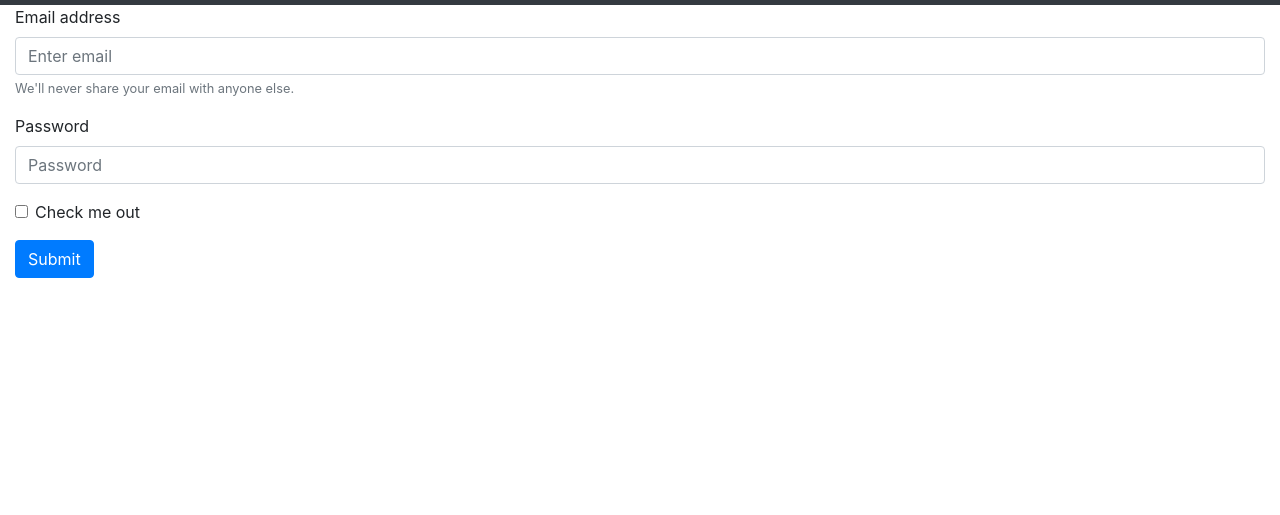
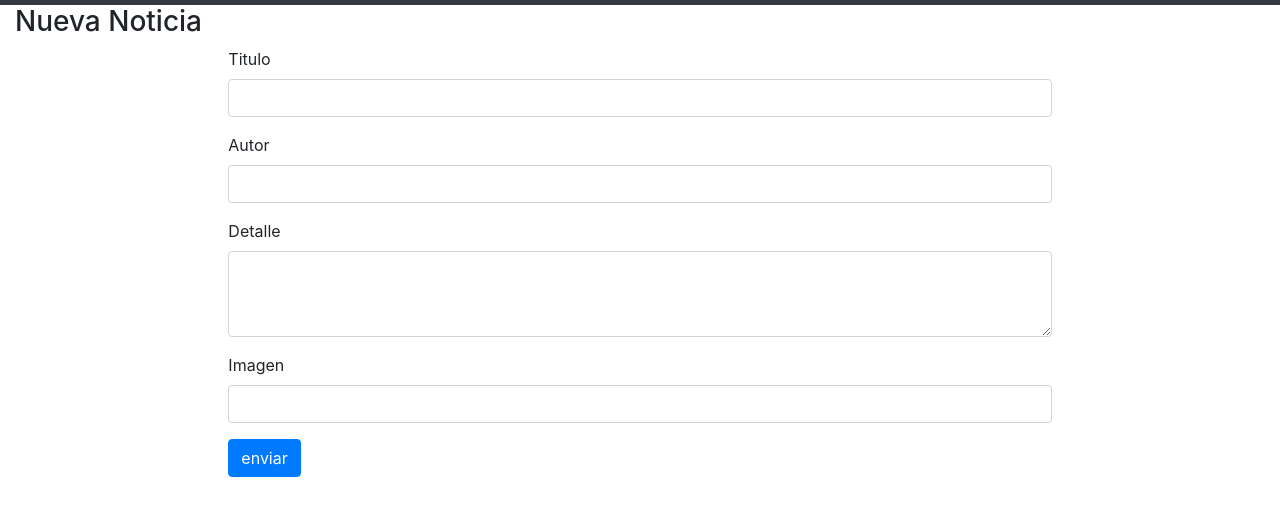
Before and after one commit to cecilia1982/primer-repo, a website: page public/formulario.html in a window 1280 px wide. Shown: the part 51-566 px from the top of the page. Drawn offline with Linux system fonts and the light colour scheme.

Commit message:
Integrando Loki como mini base de datos

```diff
--- /dev/null
+++ b/noticias.json
@@ -0,0 +1 @@
+{"filename":"noticias.json","collections":[{"name":"noticias","data":[{"titulo":"Argentina 2030","autor":"Cecilia","detalle":"dada","imagen":"hola","meta":{"revision":0,"created":1553215756387,"version":0},"$loki":1}],"idIndex":[1],"binaryIndices":{},"constraints":null,"uniqueNames":[],"transforms":{},"objType":"noticias","dirty":false,"cachedIndex":null,"cachedBinaryIndex":null,"cachedData":null,"adaptiveBinaryIndices":true,"transactional":false,"cloneObjects":false,"cloneMethod":"parse-stringify","asyncListeners":false,"disableMeta":false,"disableChangesApi":true,"disableDeltaChangesApi":true,"autoupdate":false,"serializableIndices":true,"ttl":null,"maxId":1,"DynamicViews":[],"events":{"insert":[],"update":[],"pre-insert":[],"pre-update":[],"close":[],"flushbuffer":[],"error":[],"delete":[null],"warning":[null]},"changes":[]}],"databaseVersion":1.5,"engineVersion":1.5,"autosave":true,"autosaveInterval":4000,"autosaveHandle":null,"throttledSaves":true,"options":{"autoload":true,"autosave":true,"autosaveInterval":4000,"serializationMethod":"normal","destructureDelimiter":"$<\n","recursiveWait":true,"recursiveWaitLimit":false,"recursiveWaitLimitDuration":2000,"started":1553215735367},"persistenceMethod":"fs","persistenceAdapter":null,"verbose":false,"events":{"init":[null],"loaded":[],"flushChanges":[],"close":[],"changes":[],"warning":[]},"ENV":"NODEJS"}
--- a/package.json
+++ b/package.json
@@ -19,6 +19,10 @@
   "dependencies": {
     "fs": "0.0.1-security",
     "http": "0.0.0",
+    "lokijs": "^1.5.6",
     "path": "^0.12.7"
+  },
+  "devDependencies": {
+    "nodemon": "^1.18.10"
   }
 }
--- a/public/formulario.html
+++ b/public/formulario.html
@@ -48,39 +48,37 @@
             </ul>
         </div>
     </nav>
-
-
-    <main class="container-fluid">
-        <!-- INICIO FORM -->
-
-        <form action="./enviar" method="POST">
-
-            <!--Query String
+    <!--Query String
 
                 en la URL aparece la url de action con los parametros y valores correo / clave  -- si no esta determinado el method, aparece la clave en la url, como peticion GET. Usar el method POST por seguridad y cuando envio archivos.
 
             -->
-
-            <div class="form-group">
-                <label for="exampleInputEmail1">Email address</label>
-                <input type="email" name="correo"class="form-control" id="exampleInputEmail1" aria-describedby="emailHelp" placeholder="Enter email">
-                <small id="emailHelp" class="form-text text-muted">We'll never share your email with anyone else.</small>
+    <main class="container-fluid">
+        <!-- INICIO FORM -->
+        <h3>Nueva Noticia</h3>
+        <form action="./enviar" method="POST" class="row">
+            <div class="form-group col-8 offset-2">
+                <label for="titulo">Titulo</label>
+                <input type="text" name="titulo" class="form-control">
             </div>
-            <div class="form-group">
-                <label for="exampleInputPassword1">Password</label>
-                <input type="password" name="clave" class="form-control" id="exampleInputPassword1" placeholder="Password">
+            <div class="form-group col-8 offset-2">
+                <label for="titulo">Autor</label>
+                <input type="text" name="autor" class="form-control">
             </div>
-            <div class="form-group form-check">
-                <input type="checkbox" name="suscripcion" class="form-check-input" id="exampleCheck1">
-                <label class="form-check-label" for="exampleCheck1">Check me out</label>
+            <div class="form-group col-8 offset-2">
+                <label for="titulo">Detalle</label>
+                <textarea name="detalle" class="form-control" rows="3"></textarea>
             </div>
-            <button type="submit" class="btn btn-primary">Submit</button>
+            <div class="form-group col-8 offset-2">
+                <label for="titulo">Imagen</label>
+                <input type="text" name="imagen" class="form-control">
+            </div>
+            <div class="form-group col-8 offset-2">
+                <input type="submit" value="enviar" class="btn btn-primary">
+            </div>
         </form>
         <!-------FIN FORM------->
     </main>
-
-
-
 
 
     <!-- Optional JavaScript -->
```
Also changed, not shown: index.js (+24 -11 lines), 1 other file.
